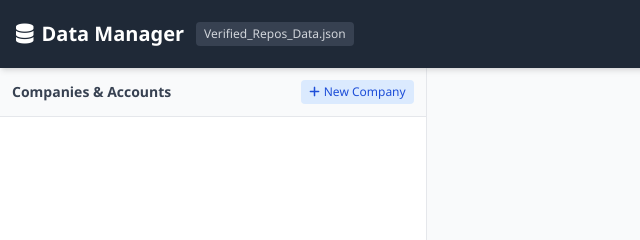
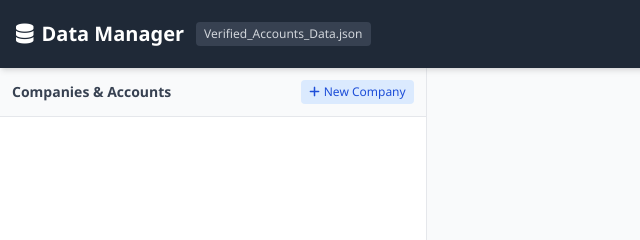
Before and after one commit to ThioJoe/Big-Tech-Verified-Open-Source, a plain HTML site: page Tools/JSON_Data_Editor.html in a window 1280 px wide. Shown: the top 240 px of the page, 0-640 px from the left. Drawn offline with nearby package versions, Linux system fonts and the light colour scheme.

Commit message:
Rename Verified_Repos_Data.json
- Now called Verified_Accounts_Data.json

```diff
--- a/Tools/JSON_Data_Editor.html
+++ b/Tools/JSON_Data_Editor.html
@@ -20,7 +20,7 @@
     <header class="bg-gray-800 text-white p-4 flex justify-between items-center shadow-md z-10">
         <div class="flex items-center gap-3">
             <h1 class="font-bold text-xl"><i class="fa-solid fa-database mr-2"></i>Data Manager</h1>
-            <span class="text-xs bg-gray-700 px-2 py-1 rounded text-gray-300">Verified_Repos_Data.json</span>
+            <span class="text-xs bg-gray-700 px-2 py-1 rounded text-gray-300">Verified_Accounts_Data.json</span>
         </div>
         <div class="flex gap-2">
             <button onclick="document.getElementById('fileInput').click()" class="bg-gray-700 hover:bg-gray-600 px-4 py-2 rounded text-sm transition font-medium">
```
Also changed, not shown: Data/Verified_Accounts_Data.json (renamed from Data/Verified_Repos_Data.json), 3 other files.
